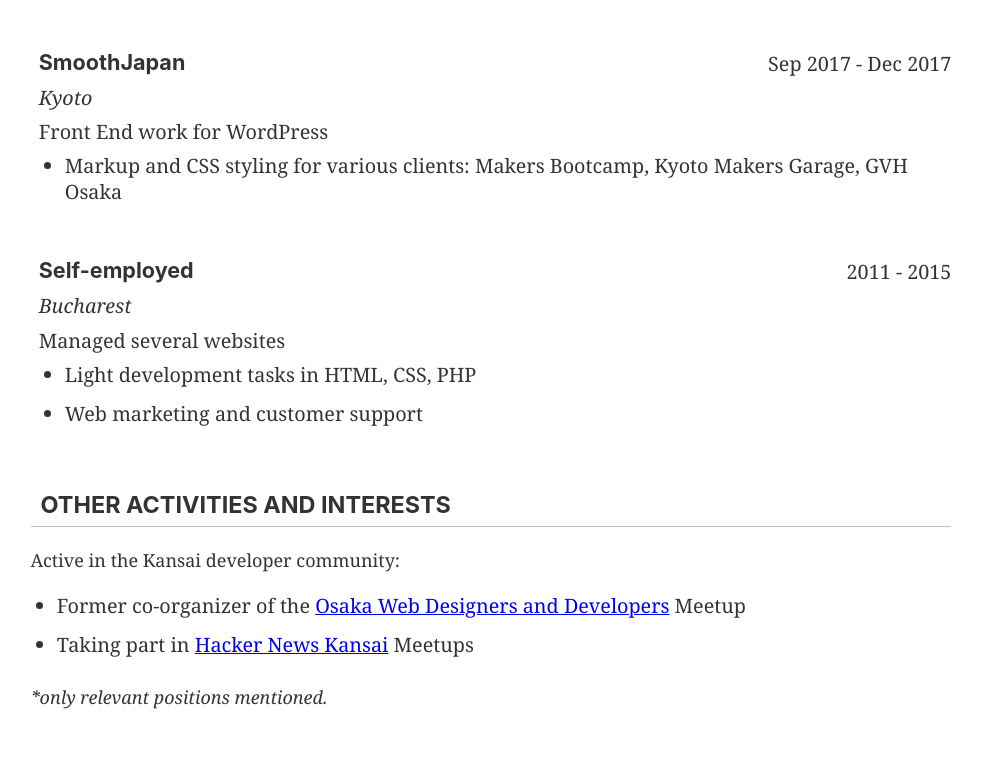
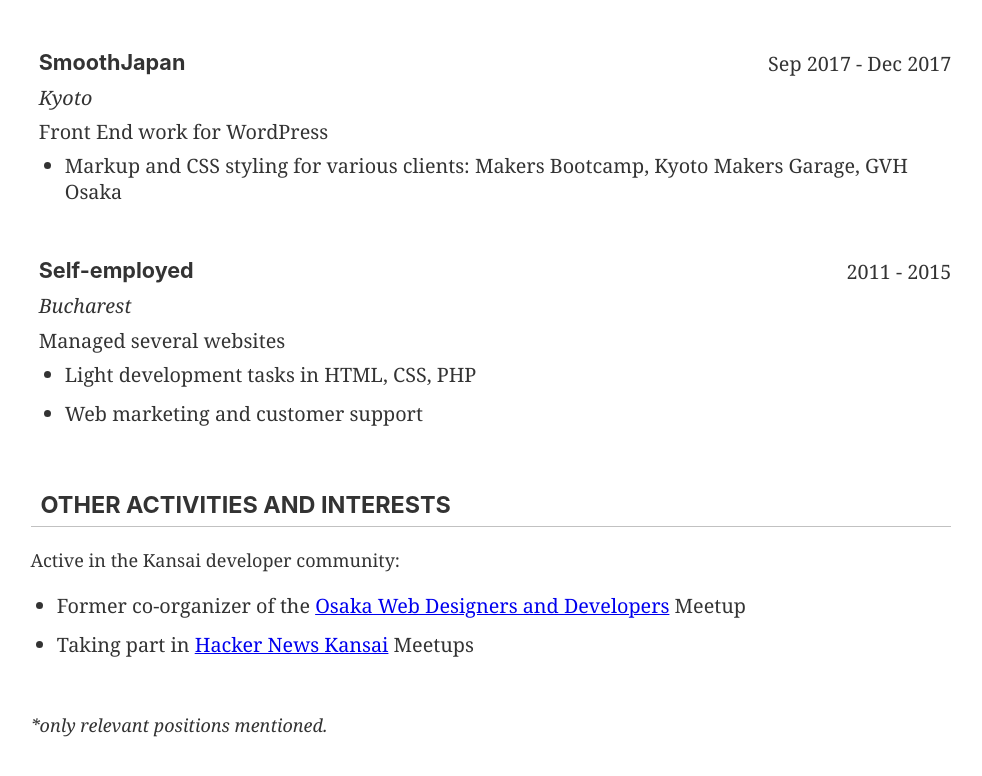
Before and after one commit to vtrofin/vtrofin.github.io, a Gatsby site: page / in a window 1280 px wide. Shown: the part 1884-2660 px from the top of the page, without its empty margins (149-1131 px from the left). Built offline with nearby package versions, Linux system fonts and the light colour scheme; Gatsby itself is replaced by a stand-in of ours.

Commit message:
small changes

```diff
--- a/src/pages/index.js
+++ b/src/pages/index.js
@@ -123,7 +123,7 @@
       <SectionSubtitle subtitleText="Other activities and interests" />
       <p>Active in the Kansai developer community:</p>
       <SimpleSection content={other} />
-      <p style={{ fontStyle: 'italic' }}>*only relevant positions mentioned. </p>
+      <p style={{ fontStyle: 'italic', marginTop: '3rem' }}>*only relevant positions mentioned. </p>
     </Layout>
   );
 };
--- a/src/styles/index.css
+++ b/src/styles/index.css
@@ -689,10 +689,7 @@
 .about-container.large p {
   font-size: 1.12rem;
   margin-right: 40px;
-  /* margin-top: 10px;
-  padding-top: 10px; */
   text-align: justify;
-  /*border-top: 1px solid #c1c1c1;*/
 }
 .about-container.small p {
   text-align: justify;
```
